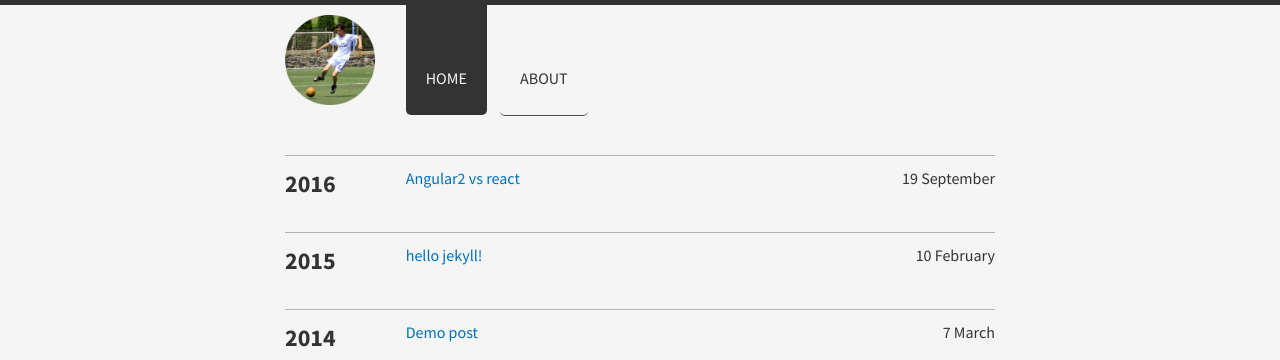
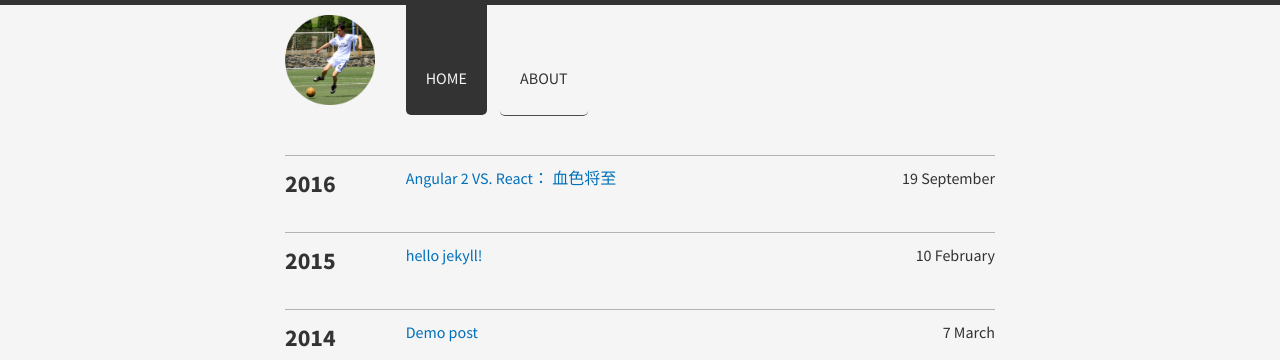
Before and after one commit to ljw27/ljw27.github.io, a Jekyll site: the page built from index.html, in a window 1280 px wide. Shown: the top 360 px of the page. Built offline with Jekyll 4.4.1, drawn with Linux system fonts in a browser that asks for light colours; nearby versions of some CDN libraries; Markdown is read by kramdown in place of the engine named in the settings.

Commit message:
Update 2016-09-19-Angular2 VS React.markdown
markdonw文件修改

```diff
--- a/_posts/2016-09-19-Angular2 VS React.markdown
+++ b/_posts/2016-09-19-Angular2 VS React.markdown
@@ -1,3 +1,9 @@
+---
+layout: post
+title:  "Angular 2 VS. React： 血色将至"
+date:   2016-09-19 15:14:54
+categories: jekyll
+---
 # Angular 2 VS. React： 血色将至
 
 > 本文转载自：[众成翻译](http://www.zcfy.cc)
```
